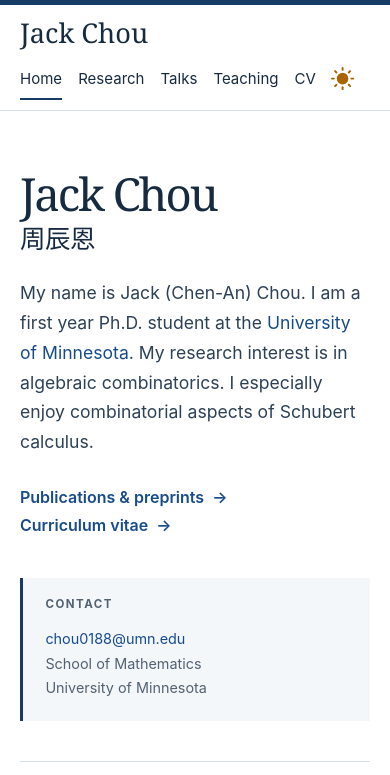
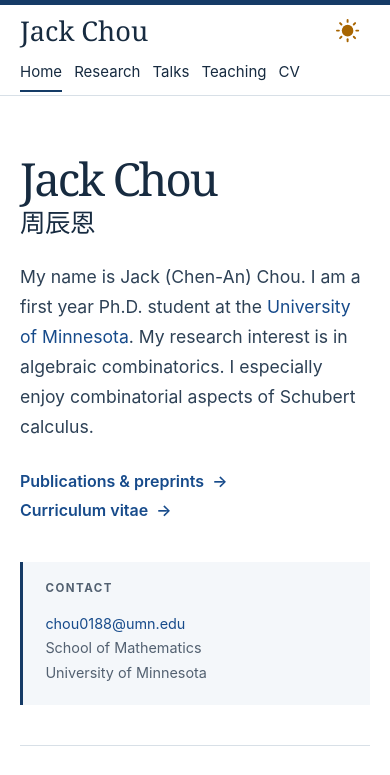
Before and after one commit to jackchoumath/jackchoumath.github.io, a plain HTML site: page index.html in a window 390 px wide. Shown: the top 775 px of the page. Drawn offline with Linux system fonts and the light colour scheme.

Commit message:
Move phone theme toggle beside the site name

```diff
--- a/index.html
+++ b/index.html
@@ -6,7 +6,7 @@
   <meta name="description" content="Jack Chou is a Ph.D. student in mathematics at the University of Minnesota working in algebraic combinatorics and Schubert calculus.">
   <title>Jack Chou | Mathematics</title>
   <script src="theme.js?v=light-sweep"></script>
-  <link rel="stylesheet" href="styles.css?v=thin-header">
+  <link rel="stylesheet" href="styles.css?v=compact-phone-header">
   <link rel="stylesheet" href="refinements.css?v=20261003-play">
 </head>
 
--- a/styles.css
+++ b/styles.css
@@ -657,9 +657,36 @@ h3 {
 }
 
 @media (max-width: 560px) {
+  .header-inner {
+    position: relative;
+    gap: 0.15rem;
+    padding-top: 0.25rem;
+    padding-bottom: 0.35rem;
+  }
+
+  .header-inner .wordmark {
+    display: flex;
+    align-items: center;
+    min-height: 2.75rem;
+    padding-right: 3.25rem;
+  }
+
+  .header-inner .dark-mode-toggle {
+    position: absolute;
+    top: 0.25rem;
+    right: 0;
+    width: 2.75rem;
+    height: 2.75rem;
+    margin: 0;
+  }
+
   .primary-nav {
     flex-wrap: wrap;
-    gap: 0.5rem 1rem;
+    gap: 0.25rem 0.75rem;
+  }
+
+  .primary-nav a {
+    padding: 0.25rem 0;
   }
 
   .talk-list li {
```
Also changed, not shown: research.html (+1 -1 lines), talks.html (+1 -1 lines), teaching.html (+1 -1 lines).
